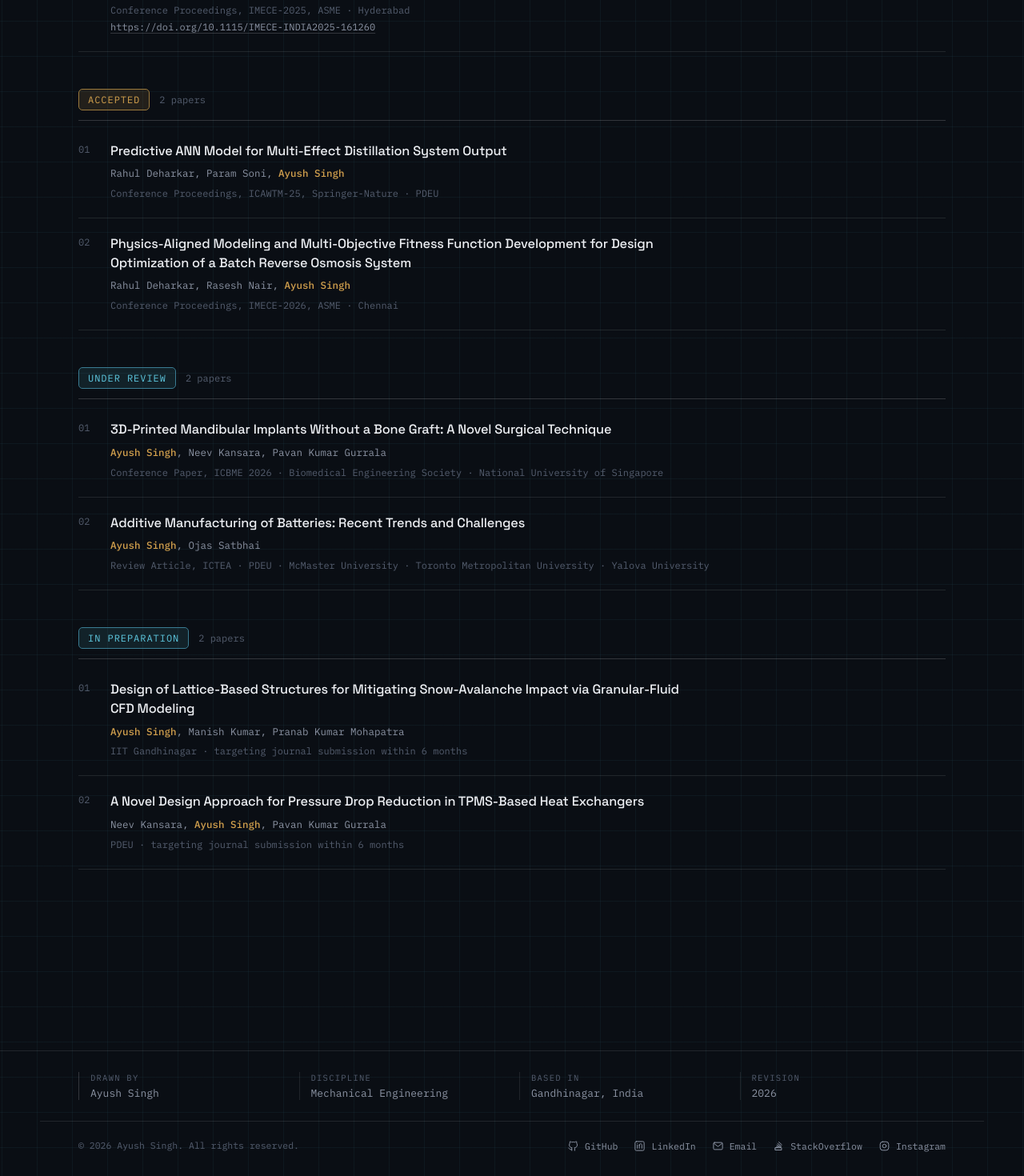
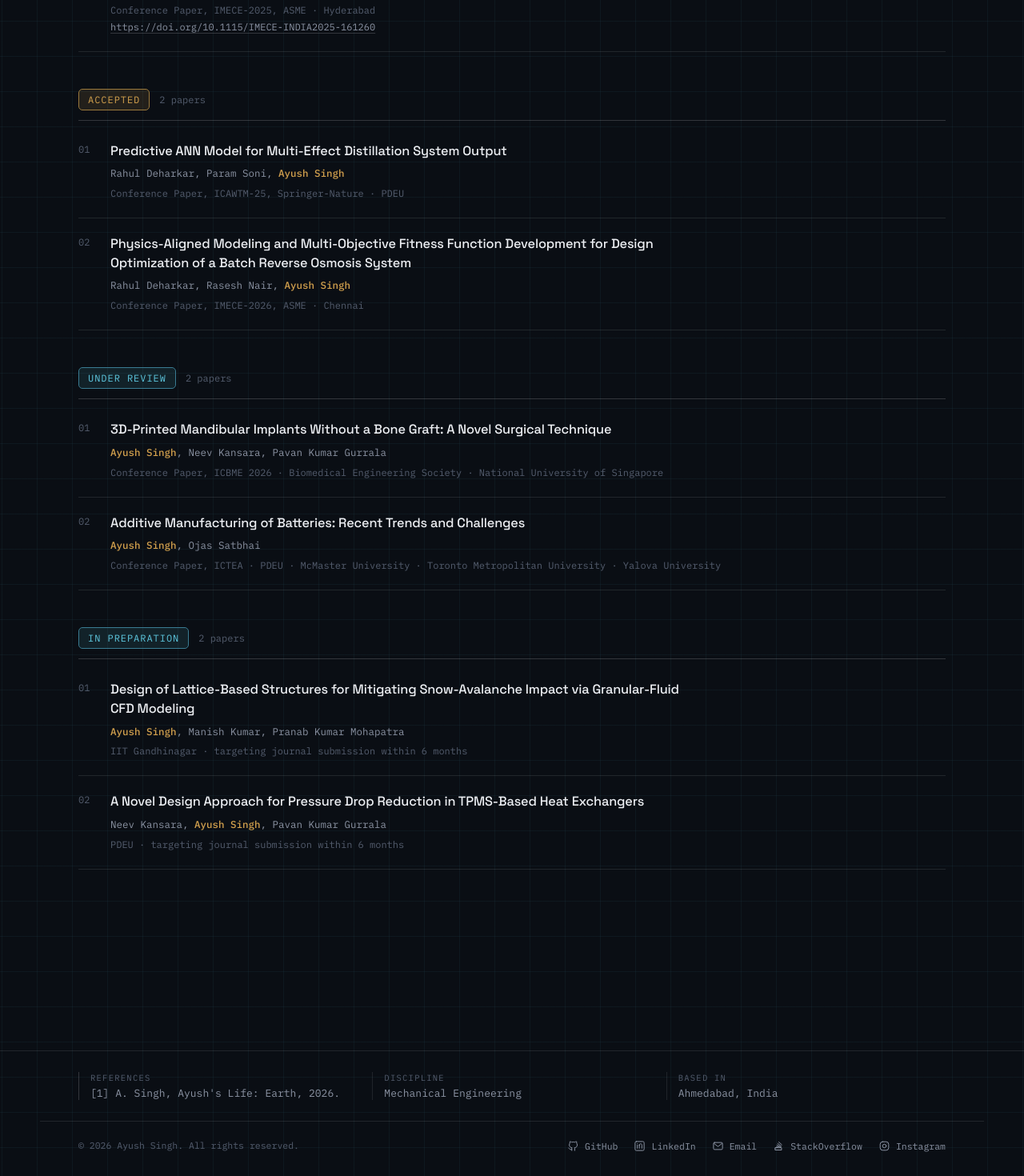
Before and after one commit to Ayush181005/Portfolio-Frontend-NextJS, a Next.js app: page /publications in a window 1280 px wide. Shown: the part 414-1884 px from the top of the page at 80% size. Built offline with nearby package versions, Linux system fonts and the light colour scheme.

Commit message:
Creative content

```diff
--- a/components/Footer.js
+++ b/components/Footer.js
@@ -15,8 +15,8 @@ const Footer = () => {
     <footer className={styles.footer}>
       <div className={styles.titleBlock}>
         <div className={styles.blockCol}>
-          <span className={styles.blockLabel}>Drawn by</span>
-          <span className={styles.blockValue}>Ayush Singh</span>
+          <span className={styles.blockLabel}>References</span>
+          <span className={styles.blockValue}>[1] A. Singh, Ayush's Life: Earth, 2026.</span>
         </div>
         <div className={styles.blockCol}>
           <span className={styles.blockLabel}>Discipline</span>
@@ -24,12 +24,12 @@ const Footer = () => {
         </div>
         <div className={styles.blockCol}>
           <span className={styles.blockLabel}>Based in</span>
-          <span className={styles.blockValue}>Gandhinagar, India</span>
+          <span className={styles.blockValue}>Ahmedabad, India</span>
         </div>
-        <div className={styles.blockCol}>
+        {/* <div className={styles.blockCol}>
           <span className={styles.blockLabel}>Revision</span>
           <span className={styles.blockValue}>{new Date().getFullYear()}</span>
-        </div>
+        </div> */}
       </div>
 
       <div className={styles.bottomRow}>
--- a/pages/achievements.js
+++ b/pages/achievements.js
@@ -73,7 +73,7 @@ export default function Achievements() {
 
       <main className="pageContainer">
         <p className="sheetLabel">
-          <span className="tick">+</span> Sheet 05 &middot; Achievements
+          <span className="tick">+</span> Drawing Sheet 05 &middot; Achievements
         </p>
 
         <header className={styles.header}>
--- a/pages/experience.js
+++ b/pages/experience.js
@@ -162,7 +162,7 @@ export default function Experience() {
 
       <main className="pageContainer">
         <p className="sheetLabel">
-          <span className="tick">+</span> Sheet 03 &middot; Experience & Projects
+          <span className="tick">+</span> Drawing Sheet 03 &middot; Experience & Projects
         </p>
 
         <header className={styles.header}>
--- a/pages/index.js
+++ b/pages/index.js
@@ -39,7 +39,7 @@ export default function Home() {
   return (
     <>
       <Head>
-        <title>Ayush Singh — Mechanical Engineering Researcher</title>
+        <title>Ayush Singh | Mechanical Engineering Researcher</title>
         <meta
           name="description"
           content="Ayush Singh is a mechanical engineering researcher at PDEU working across granular-flow CFD, TPMS heat exchangers, additive manufacturing, and biomedical implant design, alongside model rocketry leadership and science outreach."
@@ -162,7 +162,7 @@ export default function Home() {
                   />
                 </svg>
               </div>
-              <span className={styles.figureCaption}>Fig. 1: Ayush presenting his paper on additive manufacturing of batteries at the International Symposium on Battery Technology, ICTEA, 2023</span>
+              <span className={styles.figureCaption}>Fig. 1: Ayush presenting his paper on additive manufacturing of batteries at the International Symposium on Battery Technology, ICTEA, 2023 [1]</span>
             </div>
           </div>
         </section>
--- a/pages/involvement.js
+++ b/pages/involvement.js
@@ -126,7 +126,7 @@ export default function Involvement() {
 
       <main className="pageContainer">
         <p className="sheetLabel">
-          <span className="tick">+</span> Sheet 06 &middot; Involvement
+          <span className="tick">+</span> Drawing Sheet 06 &middot; Involvement
         </p>
 
         <header className={styles.header}>
--- a/pages/publications.js
+++ b/pages/publications.js
@@ -9,7 +9,7 @@ const GROUPS = [
       {
         title: 'Property and Composition Dependence of Hot Cracking in LPBF for Different Materials',
         authors: <><span className={styles.authorHighlight}>Ayush Singh</span>, Chaitya Doshi, Vishvesh Badheka</>,
-        venue: 'Conference Proceedings, IMECE-2025, ASME · Hyderabad',
+        venue: 'Conference Paper, IMECE-2025, ASME · Hyderabad',
         doi: 'https://doi.org/10.1115/IMECE-INDIA2025-161260',
       },
     ],
@@ -21,12 +21,12 @@ const GROUPS = [
       {
         title: 'Predictive ANN Model for Multi-Effect Distillation System Output',
         authors: <>Rahul Deharkar, Param Soni, <span className={styles.authorHighlight}>Ayush Singh</span></>,
-        venue: 'Conference Proceedings, ICAWTM-25, Springer-Nature · PDEU',
+        venue: 'Conference Paper, ICAWTM-25, Springer-Nature · PDEU',
       },
       {
         title: 'Physics-Aligned Modeling and Multi-Objective Fitness Function Development for Design Optimization of a Batch Reverse Osmosis System',
         authors: <>Rahul Deharkar, Rasesh Nair, <span className={styles.authorHighlight}>Ayush Singh</span></>,
-        venue: 'Conference Proceedings, IMECE-2026, ASME · Chennai',
+        venue: 'Conference Paper, IMECE-2026, ASME · Chennai',
       },
     ],
   },
@@ -42,7 +42,7 @@ const GROUPS = [
       {
         title: 'Additive Manufacturing of Batteries: Recent Trends and Challenges',
         authors: <><span className={styles.authorHighlight}>Ayush Singh</span>, Ojas Satbhai</>,
-        venue: 'Review Article, ICTEA · PDEU · McMaster University · Toronto Metropolitan University · Yalova University',
+        venue: 'Conference Paper, ICTEA · PDEU · McMaster University · Toronto Metropolitan University · Yalova University',
       },
     ],
   },
@@ -75,7 +75,7 @@ export default function Publications() {
 
       <main className="pageContainer">
         <p className="sheetLabel">
-          <span className="tick">+</span> Sheet 04 &middot; Publications
+          <span className="tick">+</span> Drawing Sheet 04 &middot; Publications
         </p>
 
         <header className={styles.header}>
--- a/styles/Footer.module.css
+++ b/styles/Footer.module.css
@@ -8,7 +8,7 @@
   margin: 0 auto;
   padding: 26px clamp(20px, 5vw, 48px);
   display: grid;
-  grid-template-columns: repeat(4, minmax(0, 1fr));
+  grid-template-columns: repeat(3, minmax(0, 1fr));
   gap: 18px;
 }
 
```
Also changed, not shown: pages/about.js (+7 -3 lines).
